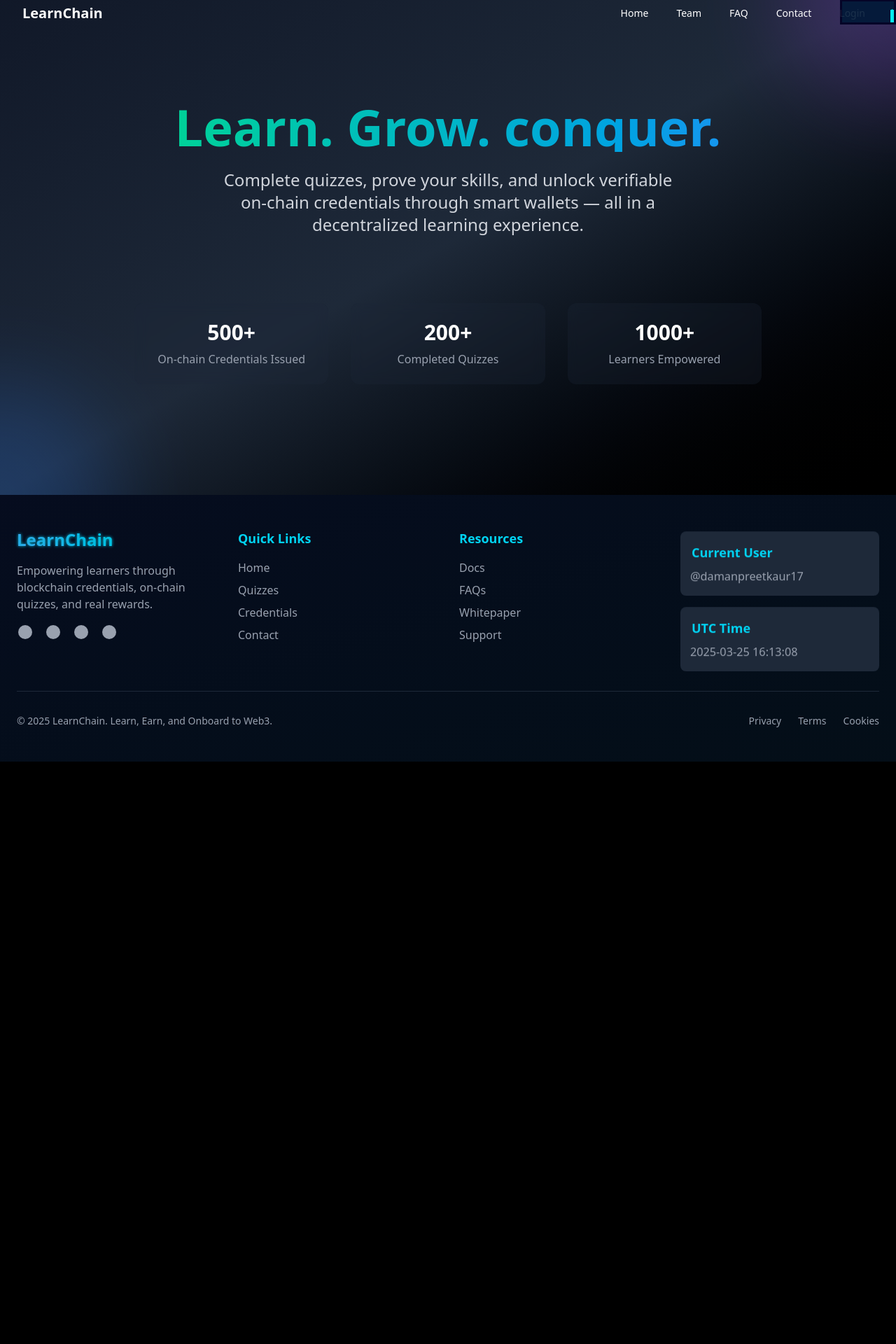
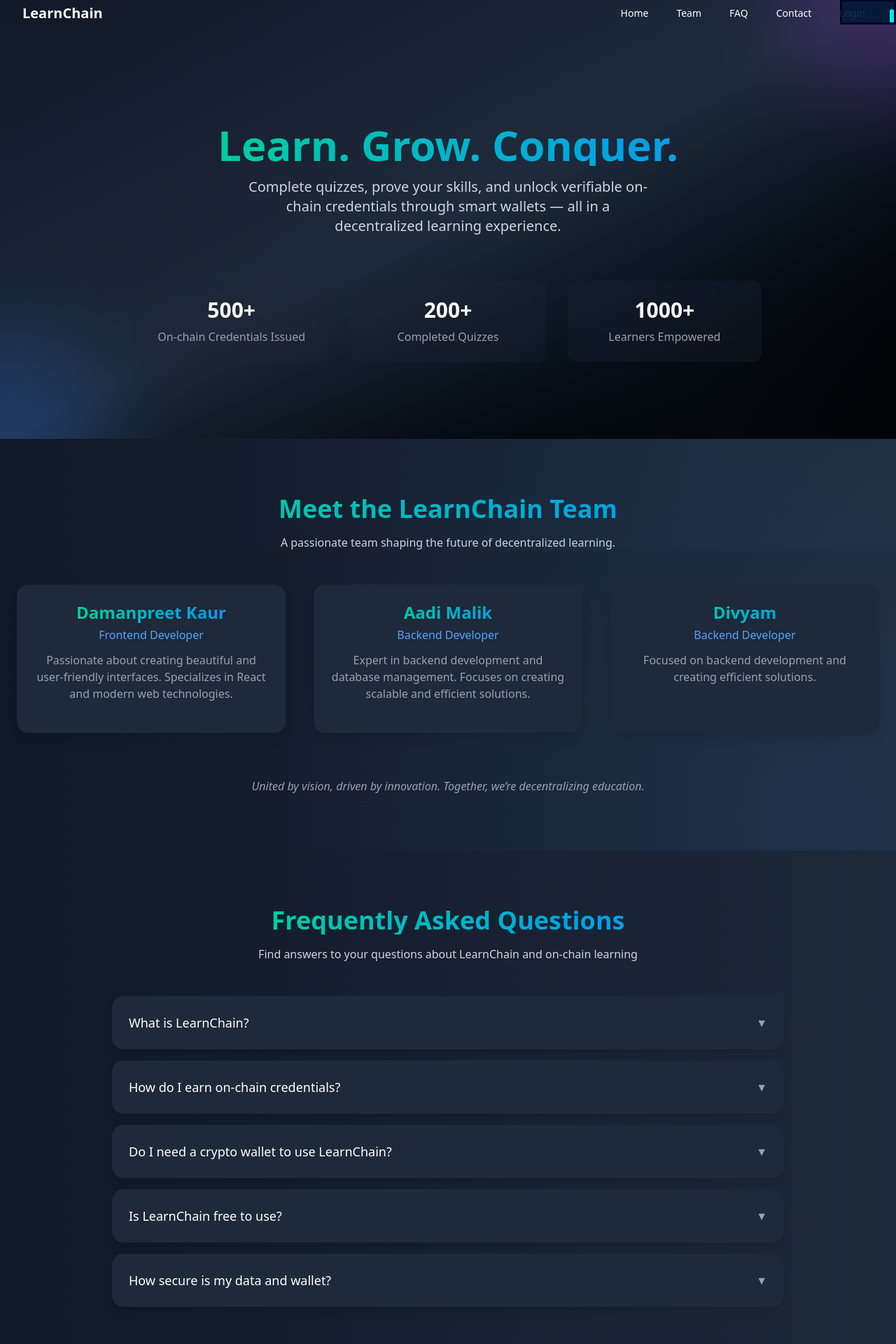
Before and after one commit to coder561858/EdGenius, a React (Vite) app: page / in a window 1280 px wide. Shown: the part 13-1933 px from the top of the page at 70% size. Before the commit the page ends 1101 px from the top, so only its background shows below. Built offline with nearby package versions, Linux system fonts and the light colour scheme; no server answers; the HTML template or start-up script is replaced by a standard one; what wagmi would draw is missing.

Commit message:
Hero sec organized

```diff
--- a/src/Pages/Components/Home/Hero.jsx
+++ b/src/Pages/Components/Home/Hero.jsx
@@ -1,15 +1,16 @@
 import React, { useEffect, useState } from 'react';
 import { motion } from 'framer-motion';
+import Team from './Team';
+import FAQ from './FAQ';
+import Contact from './Contact';
 
 const Hero = () => {
 	const [credentialCount, setCredentialCount] = useState(0);
 	const [quizCount, setQuizCount] = useState(0);
 	const [learnerCount, setLearnerCount] = useState(0);
 
-	// Animate number counters
 	useEffect(() => {
 		const animateCount = (setFn, target, duration) => {
-			let start = 0;
 			const startTime = performance.now();
 
 			const step = (currentTime) => {
@@ -25,52 +26,42 @@ const Hero = () => {
 			requestAnimationFrame(step);
 		};
 
-		animateCount(setCredentialCount, 500, 3000); // 3 seconds
+		animateCount(setCredentialCount, 500, 3000);
 		animateCount(setQuizCount, 200, 3000);
 		animateCount(setLearnerCount, 1000, 3000);
 	}, []);
 
-
 	return (
-		<div className="relative bg-gradient-to-br from-gray-900 via-gray-800 to-black min-h-[90vh] flex items-center justify-center">
+		<>
+			{/* Hero Section */}
+			<div className="relative bg-gradient-to-br from-gray-900 via-gray-800 to-black min-h-[80vh] flex items-center justify-center pt-20">
 				{/* Decorative elements */}
 				<div className="absolute inset-0 overflow-hidden">
 					<div className="absolute -top-40 -right-40 w-80 h-80 bg-purple-500 rounded-full filter blur-3xl opacity-20"></div>
 					<div className="absolute -bottom-40 -left-40 w-80 h-80 bg-blue-500 rounded-full filter blur-3xl opacity-20"></div>
 				</div>
 
-			{/* Main content */}
-			<div className="relative z-10 container mx-auto px-4 text-center">
+				{/* Main Hero content */}
+				<div className="relative z-10 container mx-auto px-3 text-center">
 					<motion.h1
 						initial={{ opacity: 0, y: -30 }}
 						animate={{ opacity: 1, y: 0 }}
 						transition={{ duration: 1 }}
-					className="text-5xl md:text-7xl font-bold mb-6 bg-gradient-to-r from-green-400 to-blue-500 text-transparent bg-clip-text"
+						className="text-4xl md:text-6xl font-bold mb-4 bg-gradient-to-r from-green-400 to-blue-500 text-transparent bg-clip-text"
 					>
-					Learn. Grow. conquer.
+						Learn. Grow. Conquer.
 					</motion.h1>
 
 					<motion.p
 						initial={{ opacity: 0, y: 30 }}
 						animate={{ opacity: 1, y: 0 }}
 						transition={{ delay: 0.3, duration: 1 }}
-					className="text-gray-300 text-xl md:text-2xl mb-8 max-w-2xl mx-auto"
+						className="text-gray-300 text-lg md:text-xl mb-6 max-w-xl mx-auto"
 					>
 						Complete quizzes, prove your skills, and unlock verifiable on-chain credentials through smart wallets — all in a decentralized learning experience.
 					</motion.p>
 
-				<motion.div
-					initial={{ opacity: 0, scale: 0.9 }}
-					animate={{ opacity: 1, scale: 1 }}
-					transition={{ delay: 0.6, duration: 0.6 }}
-					className="flex justify-center gap-4"
-				>
-
-
-
-				</motion.div>
-
-				{/* Quick stats */}
+					{/* Stats section */}
 					<motion.div
 						initial={{ opacity: 0 }}
 						animate={{ opacity: 1 }}
@@ -92,6 +83,22 @@ const Hero = () => {
 					</motion.div>
 				</div>
 			</div>
+
+			{/* Full-width Team Section */}
+			<div className="w-full">
+				<Team />
+			</div>
+
+			{/* Full-width FAQ Section */}
+			<div className="w-full">
+				<FAQ />
+			</div>
+
+			{/* Full-width Contact Section */}
+			<div className="w-full">
+				<Contact />
+			</div>
+		</>
 	);
 };
 
```
Lines whose indentation alone changed are shown as unchanged.
